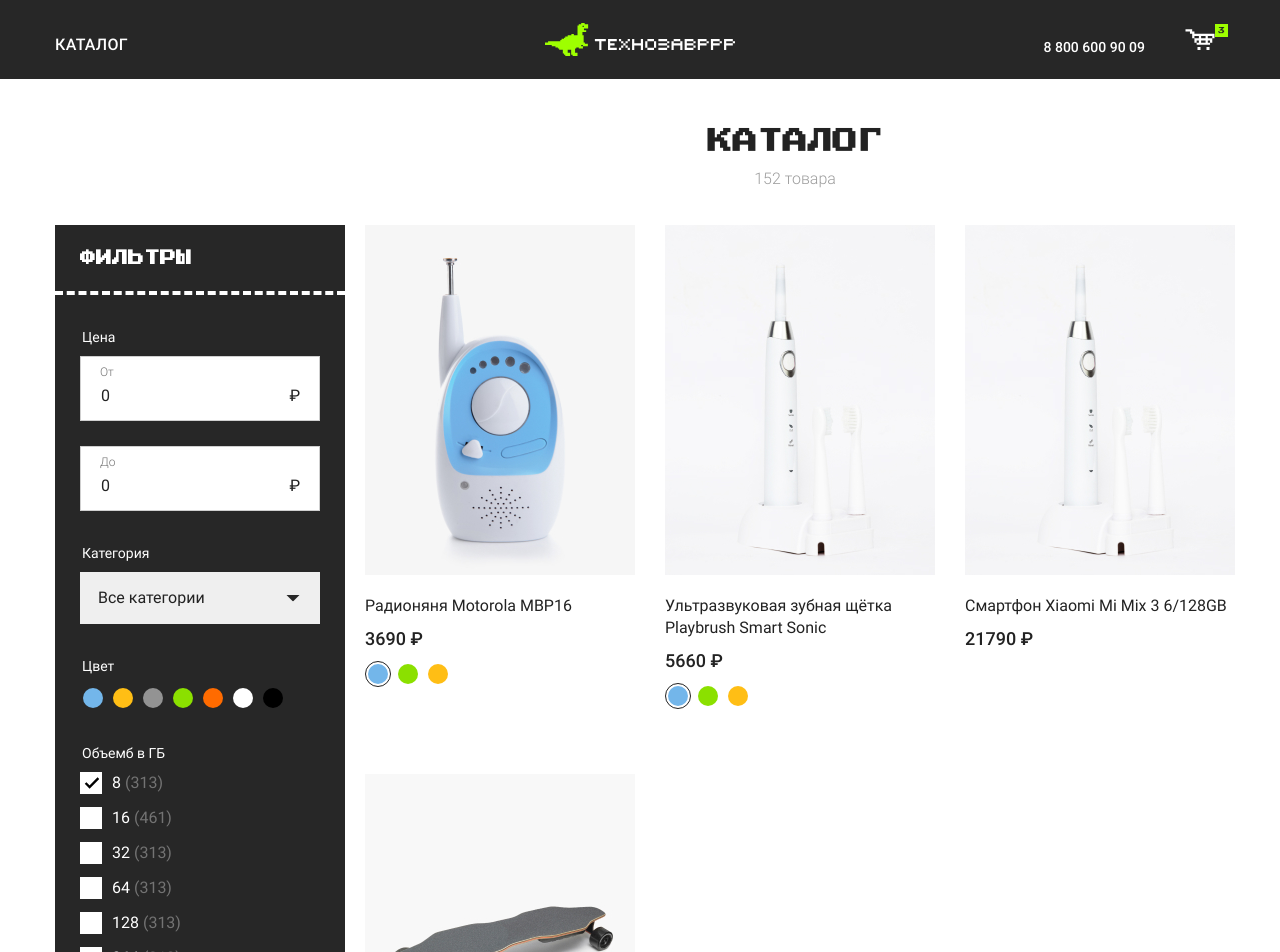
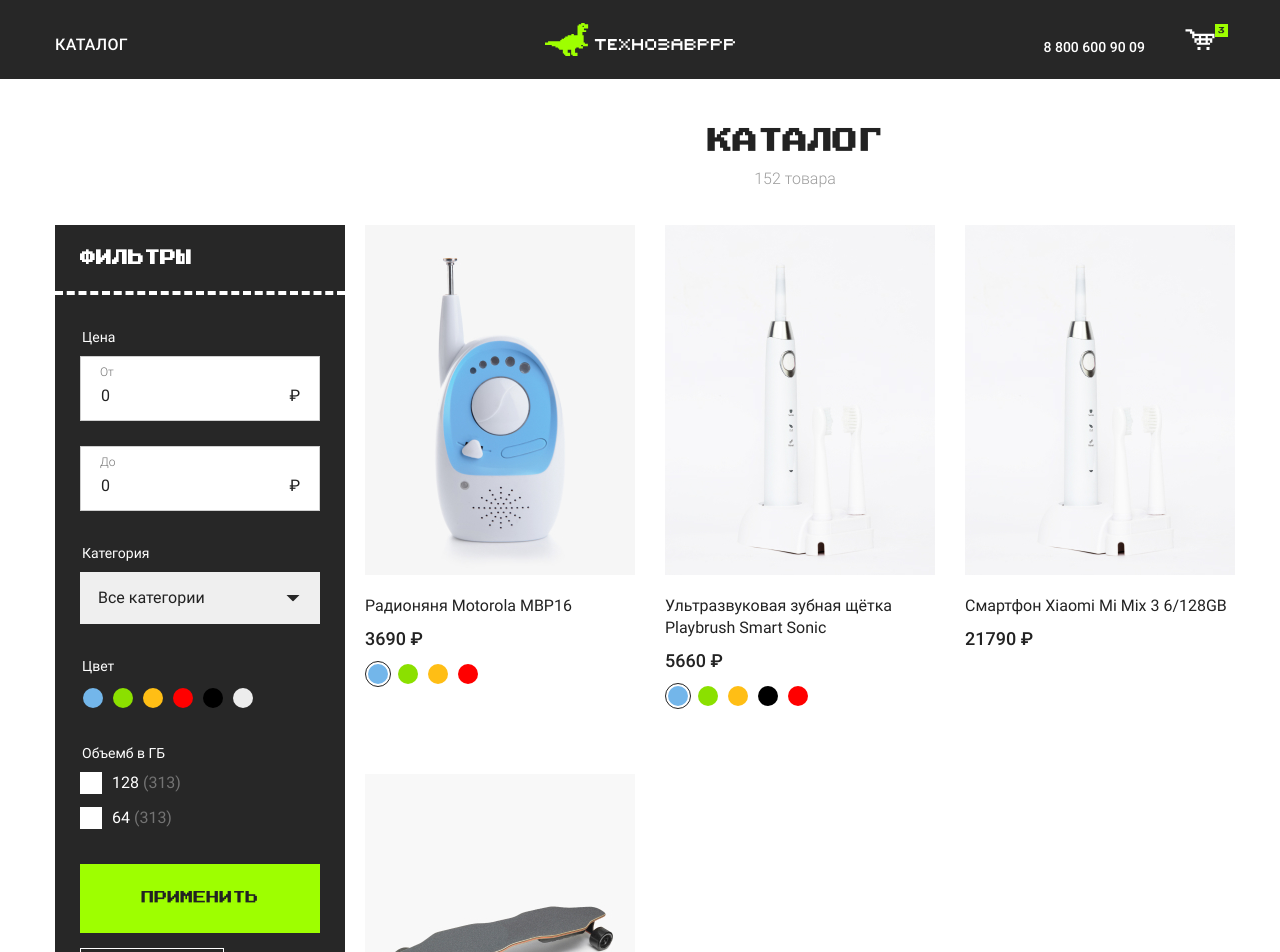
Before and after one commit to Enquiet/store-vue, a Vue app: page / in a window 1280 px wide. Shown: the top 952 px of the page. Built offline with nearby package versions, Linux system fonts and the light colour scheme.

Commit message:
реализовал динамическое добавление цветов в фильтр

```diff
--- a/src/App.vue
+++ b/src/App.vue
@@ -10,7 +10,8 @@
     </div>
 
     <div class="content__catalog">
-      <ProductFilter  :price-to.sync="productPriceTo" :price-from.sync="productPriceFrom"  :category-id.sync="productFilterId" :category-color.sync="productFilterColor" />
+      <ProductFilter  :price-to.sync="productPriceTo" :price-from.sync="productPriceFrom"  :category-id.sync="productFilterId"
+      :category-color.sync="productFilterColor" :category-memory.sync="productFilterMamory"/>
       <section class="catalog">
         <ProductList :productList="goods"/>
         <BasePagination :page.sync="page" :all-products="getAllProduct" :per-products="NumberProductsPerPage"/>
@@ -35,7 +36,8 @@
       productPriceFrom: 0,
       productPriceTo: 0,
       productFilterId: 0,
-      productFilterColor: 0,
+      productFilterColor: '',
+      productFilterMamory: '',
 
       page: 1,
       NumberProductsPerPage: 4
@@ -57,8 +59,11 @@
       if (this.productFilterId) {
         filterProducts = filterProducts.filter(product => product.goodsId === this.productFilterId)
       }
+      if (this.productFilterMamory) {
+        filterProducts = filterProducts.filter(product => product.memory && product.memory.some(memory => memory.value === this.productFilterMamory))
+      }
       if (this.productFilterColor) {
-        filterProducts = filterProducts.filter(product => product.colors && product.colors.some(color => color.colorId === this.productFilterColor))
+        filterProducts = filterProducts.filter(product => product.colors && product.colors.some(color => color.value === this.productFilterColor))
       }
       return filterProducts
     },
--- a/src/components/BasePagination.vue
+++ b/src/components/BasePagination.vue
@@ -46,7 +46,7 @@
     },
     switchesPages (pages) {
       if (pages >= 1 && pages <= this.Pages) {
-        this.$emit('update:page', pages)
+        this.paginate(pages)
       }
     }
   },
--- a/src/components/ColorsFilter.vue
+++ b/src/components/ColorsFilter.vue
@@ -4,7 +4,7 @@
     <ul class="colors">
       <li class="colors__item" v-for="colors in color" :key="colors.id" >
         <label class="colors__label" >
-          <input class="colors__radio sr-only" type="radio" name="color" :value="colors.id" v-model.number="colorPick" checked="">
+          <input class="colors__radio sr-only" type="checkbox" name="color" :value="colors.value" v-model="colorPick" checked="">
           <span class="colors__value" :style="{background: colors.value}" >
                   </span>
         </label>
@@ -18,12 +18,12 @@
 
   props: {
     color: {
-      type: Number,
-      default: 0
+      type: Array,
+      default: () => []
     },
     colorId: {
-      type: Number,
-      default: 0
+      type: String,
+      default: ' '
     }
   },
   computed: {
--- /dev/null
+++ b/src/components/MemoryFilter.vue
@@ -0,0 +1,41 @@
+<template>
+    <fieldset class="form__block">
+      <legend class="form__legend">Объемб в ГБ</legend>
+      <ul class="check-list">
+        <li class="check-list__item" v-for="memory in memory" :key="memory.value">
+          <label class="check-list__label">
+            <input class="check-list__check sr-only" type="radio" name="volume" v-model="memoryPick" :value="memory.value" checked="">
+            <span class="check-list__desc">
+                    {{memory.value}}
+                    <span>(313)</span>
+                  </span>
+          </label>
+        </li>
+      </ul>
+    </fieldset>
+</template>
+
+<script>
+export default {
+  props: {
+    memory: {
+      type: Array,
+      default: () => []
+    },
+    memoryProduct: {
+      type: String,
+      default: ' '
+    }
+  },
+  computed: {
+    memoryPick: {
+      get () {
+        return this.memoryProduct
+      },
+      set (value) {
+        return this.$emit('update:memoryProduct', value)
+      }
+    }
+  }
+}
+</script>
--- a/src/components/ProductColors.vue
+++ b/src/components/ProductColors.vue
@@ -1,6 +1,6 @@
 <template>
   <ul class="colors colors--black">
-    <li class="colors__item" v-for="color in productColors" :key="color.id">
+    <li class="colors__item" v-for="color in productColors" :key="color.value">
       <label class="colors__label">
         <input class="colors__radio sr-only"
                type="radio"   :value="color.value" checked=""  v-model="colorPick">
--- a/src/components/ProductFilter.vue
+++ b/src/components/ProductFilter.vue
@@ -29,65 +29,7 @@
 
   <ColorsFilter :color="allColors"  :color-id.sync="currentColor"/>
 
-    <fieldset class="form__block">
-      <legend class="form__legend">Объемб в ГБ</legend>
-      <ul class="check-list">
-        <li class="check-list__item">
-          <label class="check-list__label">
-            <input class="check-list__check sr-only" type="checkbox" name="volume" value="8" checked="">
-            <span class="check-list__desc">
-                    8
-                    <span>(313)</span>
-                  </span>
-          </label>
-        </li>
-        <li class="check-list__item">
-          <label class="check-list__label">
-            <input class="check-list__check sr-only" type="checkbox" name="volume" value="16">
-            <span class="check-list__desc">
-                    16
-                    <span>(461)</span>
-                  </span>
-          </label>
-        </li>
-        <li class="check-list__item">
-          <label class="check-list__label">
-            <input class="check-list__check sr-only" type="checkbox" name="volume" value="32">
-            <span class="check-list__desc">
-                    32
-                    <span>(313)</span>
-                  </span>
-          </label>
-        </li>
-        <li class="check-list__item">
-          <label class="check-list__label">
-            <input class="check-list__check sr-only" type="checkbox" name="volume" value="64">
-            <span class="check-list__desc">
-                    64
-                    <span>(313)</span>
-                  </span>
-          </label>
-        </li>
-        <li class="check-list__item">
-          <label class="check-list__label">
-            <input class="check-list__check sr-only" type="checkbox" name="volume" value="128">
-            <span class="check-list__desc">
-                    128
-                    <span>(313)</span>
-                  </span>
-          </label>
-        </li>
-        <li class="check-list__item">
-          <label class="check-list__label">
-            <input class="check-list__check sr-only" type="checkbox" name="volume" value="264">
-            <span class="check-list__desc">
-                    264
-                    <span>(313)</span>
-                  </span>
-          </label>
-        </li>
-      </ul>
-    </fieldset>
+  <MemoryFilter  :memory="allMemory" :memory-product.sync="currentMemory" />
 
     <button class="filter__submit button button--primery" type="submit" >
       Применить
@@ -100,16 +42,18 @@
 </template>
 <script>
 import categories from '../data/catigories'
-import allColors from '../data/allColors'
+import categoriesProduсts from '../data/goods'
 import ColorsFilter from './ColorsFilter.vue'
+import MemoryFilter from './MemoryFilter.vue'
 export default {
-  components: { ColorsFilter },
+  components: { ColorsFilter, MemoryFilter },
   data () {
     return {
       currentPriceFrom: 0,
       currentPriceTo: 0,
       currentCategoryId: 0,
-      currentColor: 0
+      currentColor: '',
+      currentMemory: ''
     }
   },
   props: {
@@ -126,8 +70,12 @@
       default: 0
     },
     categoryColor: {
-      type: Number,
-      default: 0
+      type: String,
+      default: ''
+    },
+    categoryMemory: {
+      type: String,
+      default: ''
     }
   },
   computed: {
@@ -135,7 +83,20 @@
       return categories
     },
     allColors () {
-      return allColors
+      const allColors = categoriesProduсts.reduce((accmulator, item) => {
+        return item.colors ? [...accmulator, ...item.colors] : accmulator
+      }, [])
+      const uniqColor = [...new Set(allColors.map(arr => arr.value))]
+      const result = uniqColor.map(arr => allColors.find(arr2 => arr2.value === arr))
+      return result
+    },
+    allMemory () {
+      const allMemory = categoriesProduсts.reduce((accmulator, item) => {
+        return item.memory ? [...accmulator, ...item.memory] : accmulator
+      }, [])
+      const uniqMemoru = [...new Set(allMemory.map(arr => arr.value))]
+      const result = uniqMemoru.map(arr => allMemory.find(arr2 => arr2.value === arr))
+      return result
     }
   },
   watch: {
@@ -147,6 +108,12 @@
     },
     categoryId (value) {
       this.currentCategoryId = value
+    },
+    categoryColor (value) {
+      this.currentColor = value
+    },
+    categoryMemory (value) {
+      this.currentMemory = value
     }
 
   },
@@ -156,12 +123,14 @@
       this.$emit('update:priceTo', this.currentPriceTo)
       this.$emit('update:categoryId', this.currentCategoryId)
       this.$emit('update:categoryColor', this.currentColor)
+      this.$emit('update:categoryMemory', this.currentMemory)
     },
     getDefaultStatsProducts () {
       this.$emit('update:priceFrom', 0)
       this.$emit('update:priceTo', 0)
       this.$emit('update:categoryId', 0)
       this.$emit('update:categoryColor', 0)
+      this.$emit('update:categoryMemory', 0)
     }
   }
 }
--- a/src/data/goods.js
+++ b/src/data/goods.js
@@ -7,18 +7,19 @@
     imageGoods: '/img/radio.jpg',
     colors: [{
       id: 1,
-      colorId: 1,
       value: '#73B6EA'
     },
     {
       id: 2,
-      colorId: 4,
       value: '#8BE000'
     },
     {
       id: 3,
-      colorId: 2,
       value: '#FFBE15'
+    },
+    {
+      id: 4,
+      value: '#FF0000'
     }
     ]
   },
@@ -30,18 +31,23 @@
     imageGoods: '/img/toothbrush.jpg',
     colors: [{
       id: 1,
-      colorId: 1,
       value: '#73B6EA'
     },
     {
       id: 2,
-      colorId: 4,
       value: '#8BE000'
     },
     {
       id: 3,
-      colorId: 2,
       value: '#FFBE15'
+    },
+    {
+      id: 4,
+      value: '#000000'
+    },
+    {
+      id: 5,
+      value: '#FF0000'
     }
     ]
   },
@@ -50,7 +56,10 @@
     goodsId: 2,
     titleGoods: 'Смартфон Xiaomi Mi Mix 3 6/128GB',
     priceGoods: '21790',
-    imageGoods: '/img/toothbrush.jpg'
+    imageGoods: '/img/toothbrush.jpg',
+    memory: [{
+      value: '128'
+    }]
   },
   {
     id: 4,
@@ -64,14 +73,20 @@
     goodsId: 2,
     titleGoods: 'Смартфон Xiaomi Mi A3 4/64GB Android One  ',
     priceGoods: '14960 ',
-    imageGoods: '/img/phone-2.jpg'
+    imageGoods: '/img/phone-2.jpg',
+    memory: [{
+      value: '64'
+    }]
   },
   {
     id: 6,
     goodsId: 2,
     titleGoods: 'Смартфон Xiaomi Redmi 6/128GB',
     priceGoods: '8960 ',
-    imageGoods: '/img/phone-3.jpg'
+    imageGoods: '/img/phone-3.jpg',
+    memory: [{
+      value: '128'
+    }]
   },
   {
     id: 7,
@@ -91,22 +106,23 @@
     id: 9,
     goodsId: 2,
     titleGoods: ' Детский трюковой самокат Razor Grom ',
-    priceGoods: '4990 ₽',
+    priceGoods: '4990',
     imageGoods: '/img/scooter.jpg',
     colors: [{
       id: 1,
-      colorId: 1,
       value: '#73B6EA'
     },
     {
       id: 2,
-      colorId: 4,
       value: '#8BE000'
     },
     {
       id: 3,
-      colorId: 2,
       value: '#FFBE15'
+    },
+    {
+      id: 4,
+      value: '#ededed'
     }
     ]
   },
```
